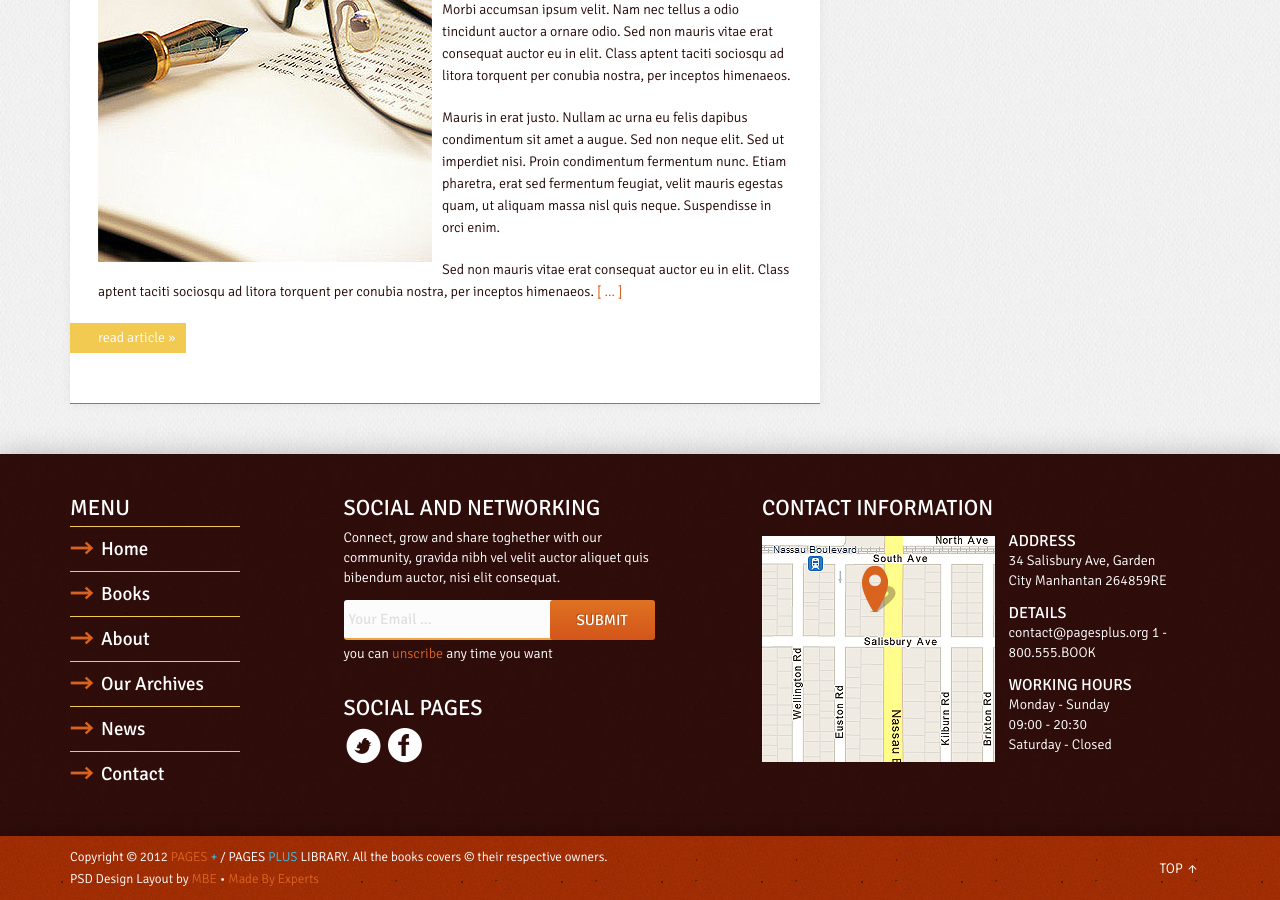
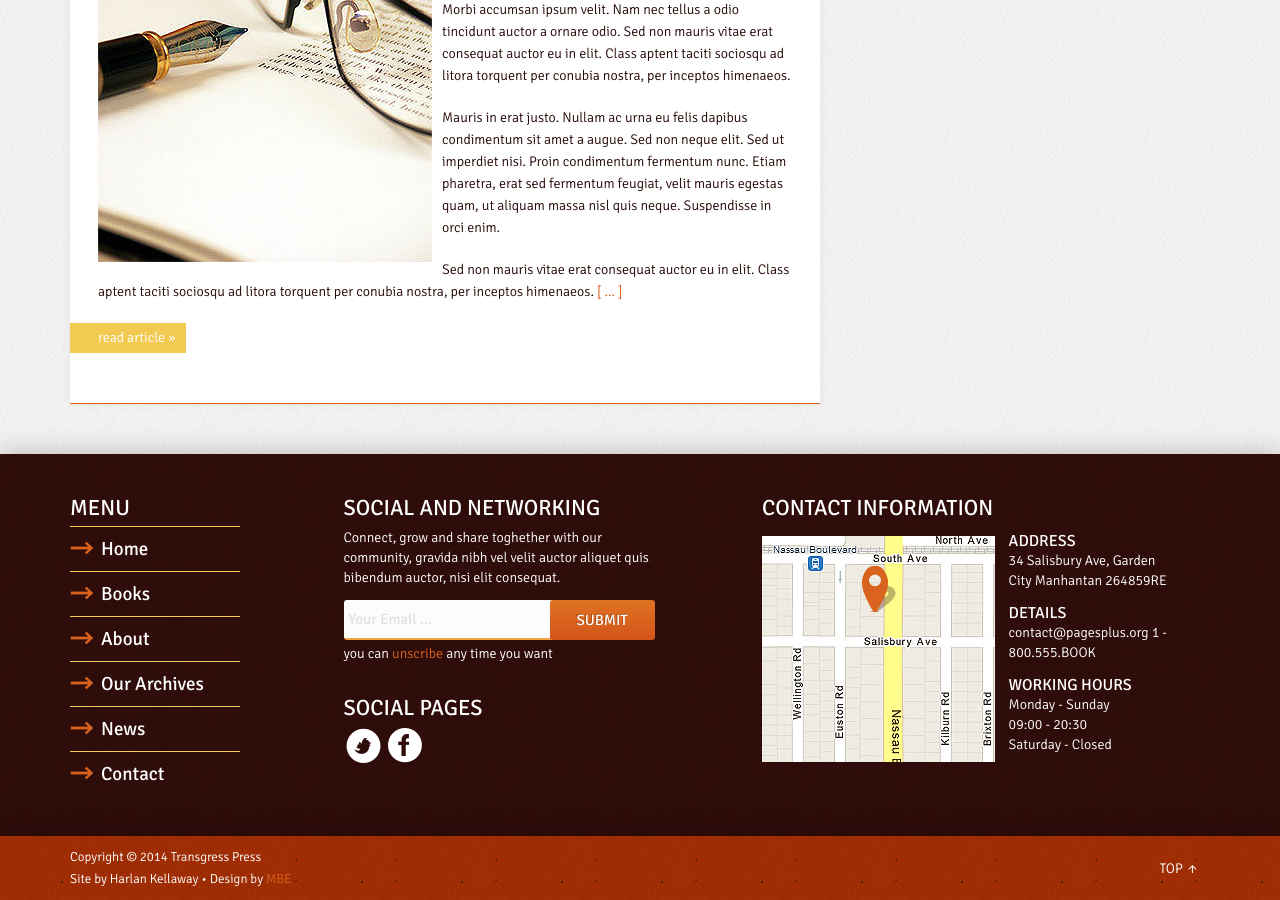
Before and after one commit to transgresspress/transgresspress.github.io, a Jekyll site: the page built from index.html, in a window 1280 px wide and 900 px high, scrolled down 1783 px. Built offline with Jekyll 4.4.1, drawn with Linux system fonts in a browser that asks for light colours.

Commit message:
Updates copyright and credit in footer

```diff
--- a/_config.yml
+++ b/_config.yml
@@ -1,4 +1,7 @@
 # Site settings
+
+message_copyright: Copyright &copy; 2014 Transgress Press
+message_credit: Site by Harlan Kellaway &bull; Design by <a href="http://mbeagency.com/" target="_blank">MBE</a>
 
 facebook_url: http://www.facebook.com/transgress.press
 twitter_url: http://twitter.com/trans_books
--- a/_includes/footer.html
+++ b/_includes/footer.html
@@ -69,10 +69,10 @@
 				<div class="container">
 					<div class="copyright">
 						<p>
-							Copyright © 2012 <span class="orange">PAGES</span> <span class="blue">+</span> / PAGES <span class="blue">PLUS</span> LIBRARY. All the books covers © their respective owners.
+                                                    {{ site.message_copyright }}
 						</p>
 						<p>
-							PSD Design Layout by <a href="">MBE</a> • <a href="">Made By Experts</a>
+                                                    {{ site.message_credit }}
 						</p>
 					</div><!-- copyright -->
 
```
